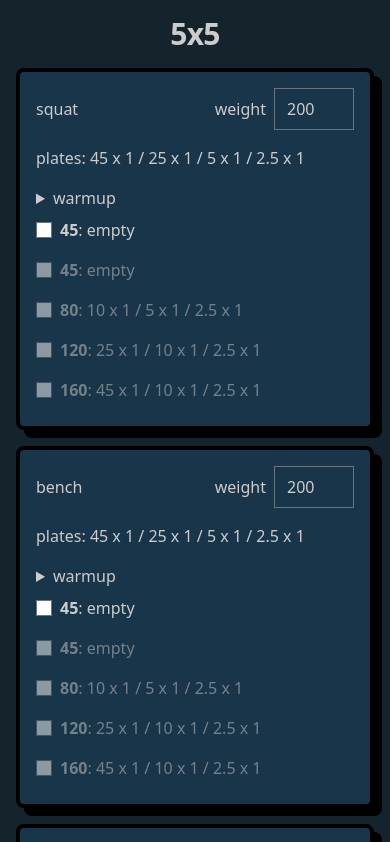
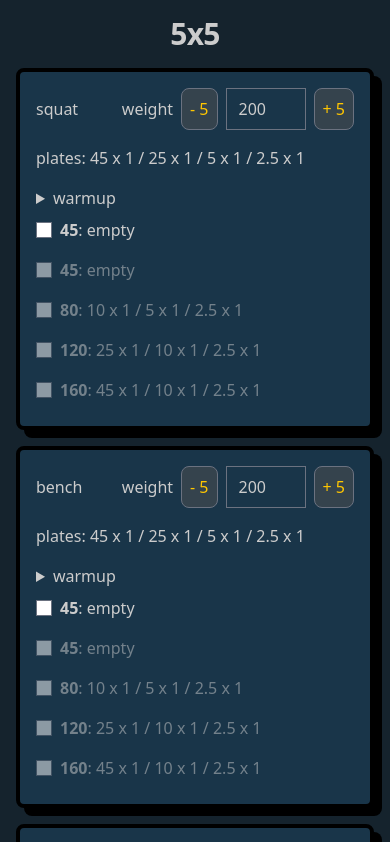
Before and after one commit to b4conjuice/5x5, a Next.js app: page / in a window 390 px wide. Shown: the top 842 px of the page. Built offline with nearby package versions, Linux system fonts and the light colour scheme.

Commit message:
add weight update buttons for mobile

```diff
--- a/src/app/warmupCalculator.tsx
+++ b/src/app/warmupCalculator.tsx
@@ -124,12 +124,30 @@ export default function WarmupCalculator({ exercise }: { exercise: string }) {
   const [weight, setWeight] = useLocalStorage(`${exercise}-weight`, 200)
   const warmup = calculateWarmup(weight)
   if (weight === undefined) return null
+  const updateWeight = (newWeight: number) => {
+    if (newWeight > 0) {
+      setWeight(newWeight)
+    } else {
+      toast.error('weight must be greater than 0')
+      setWeight(BAR_WEIGHT)
+    }
+  }
   return (
     <div className='flex flex-col gap-4 rounded-lg border-4 border-black bg-cb-blue p-4 shadow-[8px_8px_0_0_rgba(0,0,0,1)]'>
       <div className='flex items-center'>
         <h2 className='grow'>{exercise}</h2>
         <label className='flex items-center gap-2'>
           weight
+          <div className='flex gap-2'>
+            <button
+              className='rounded-lg border border-[#6b7280] bg-cb-dusty-blue p-2 text-cb-yellow md:hidden'
+              type='button'
+              onClick={() => {
+                updateWeight(weight - 5)
+              }}
+            >
+              - 5
+            </button>
             <input
               className='w-20 bg-cb-blue'
               type='number'
@@ -137,14 +155,19 @@ export default function WarmupCalculator({ exercise }: { exercise: string }) {
               step={5}
               onChange={e => {
                 const newWeight = Number(e.target.value)
-              if (newWeight > 0) {
-                setWeight(newWeight)
-              } else {
-                toast.error('weight must be greater than 0')
-                setWeight(BAR_WEIGHT)
-              }
+                updateWeight(newWeight)
               }}
             />
+            <button
+              className='rounded-lg border border-[#6b7280] bg-cb-dusty-blue p-2 text-cb-yellow md:hidden'
+              type='button'
+              onClick={() => {
+                updateWeight(weight + 5)
+              }}
+            >
+              + 5
+            </button>
+          </div>
         </label>
       </div>
       <p className='text-wrap'>
```
Lines whose indentation alone changed are shown as unchanged.
